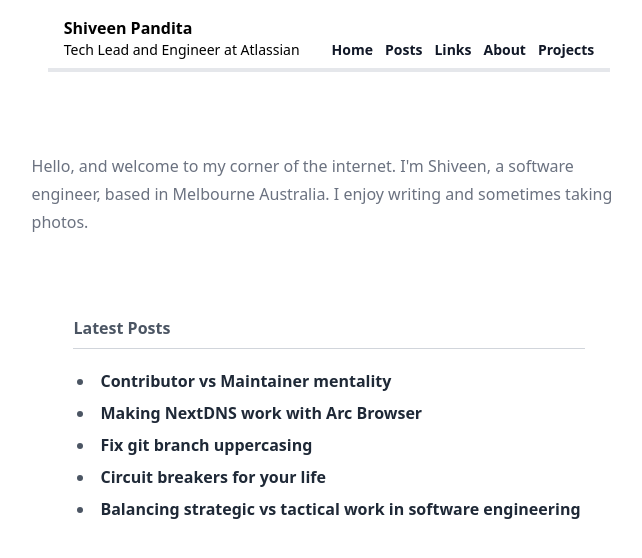
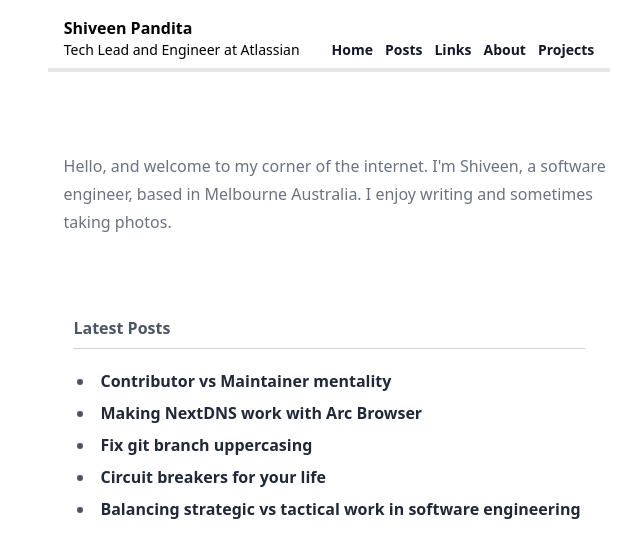
Before and after one commit to shiveenp/personal-site, a React (Vite) app: page / in a window 1280 px wide. Shown: the top 558 px of the page, without its empty margins (311-953 px from the left). Built offline with nearby package versions, Linux system fonts and the light colour scheme.

Commit message:
Fix up the padding for the main hero callout

```diff
--- a/src/pages/Home.tsx
+++ b/src/pages/Home.tsx
@@ -4,7 +4,7 @@ const Home = () => {
     return (
         <div className="flex flex-col items-center justify-center text-gray-600 body-font">
             <section className="pt-20">
-                <p className="prose text-gray-500 body-font">
+                <p className="prose text-gray-500 body-font pl-8">
                     Hello, and welcome to my corner of the internet. I'm Shiveen, a software engineer, based in
                     Melbourne Australia.
                     I enjoy writing and sometimes taking photos.
```
